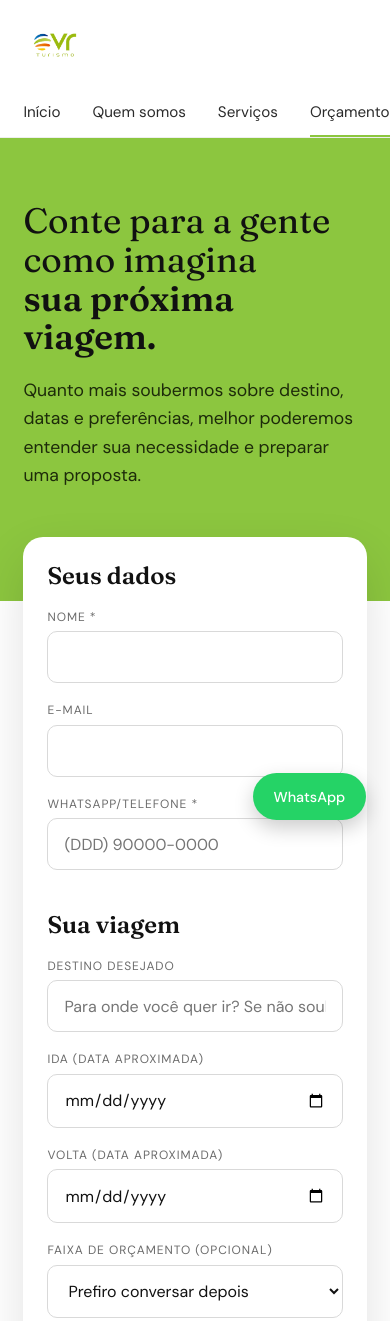
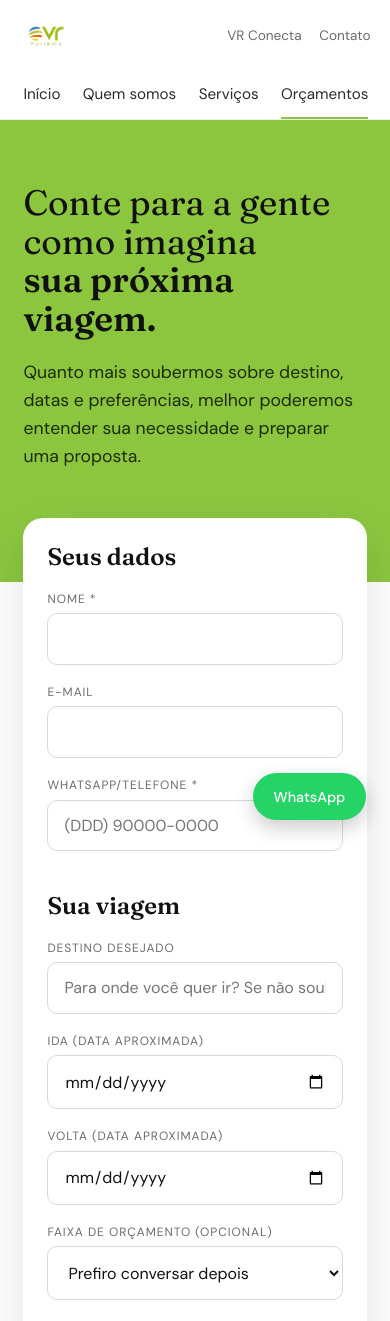
Before and after one commit to amandinha06/vr-turismo, a plain HTML site: page orcamento.html in a window 390 px wide. Shown: the top 1321 px of the page. Drawn offline with nearby package versions, Linux system fonts and the light colour scheme; a script that the page names is missing.

Commit message:
responsividade

```diff
--- a/css/style.css
+++ b/css/style.css
@@ -85,7 +85,6 @@ a { color: inherit; text-decoration: none; }
   .quote { grid-template-columns: 1fr 1fr; }
   .quote .field:first-child, .quote .btn { grid-column: 1 / -1; }
   .cards { grid-template-columns: 1fr; }
-  .header__links { display: none; }
 }
 
 :root { --green-text: #4a7316; }  /* verde escuro, legível como texto no branco */
@@ -660,3 +659,59 @@ a { color: inherit; text-decoration: none; }
 @media (max-width: 600px) {
   .trip__facts, .trip-cols { grid-template-columns: 1fr; }
 }
+
+/* ---------- Correções para Safari / iPhone ---------- */
+
+/* Nada de rolagem lateral (clip não quebra o menu fixo, ao contrário de hidden) */
+html, body { overflow-x: clip; }
+
+/* Deixa os campos encolherem dentro das grades */
+.field { min-width: 0; }
+.field input, .field select, .field textarea {
+  min-width: 0;
+  max-width: 100%;
+  font-size: 16px;  /* abaixo de 16px o iPhone dá zoom ao tocar no campo */
+}
+
+/* Campo de data: tira o visual cinza do iOS e dá altura mesmo vazio */
+.field input[type="date"] {
+  -webkit-appearance: none;
+  appearance: none;
+  display: block;
+  min-height: 3.1rem;
+  background-color: #fff;
+  text-align: left;
+}
+.field input[type="date"]::-webkit-date-and-time-value { text-align: left; }
+
+/* Grades que podem encolher (minmax(0, 1fr) em vez de 1fr) */
+.fields--3 { grid-template-columns: repeat(3, minmax(0, 1fr)); }
+
+@media (max-width: 900px) {
+  .quote { grid-template-columns: repeat(2, minmax(0, 1fr)); }
+  .fields--3 { grid-template-columns: minmax(0, 1fr); }
+}
+
+/* Telas bem estreitas: um campo por linha */
+@media (max-width: 480px) {
+  .quote { grid-template-columns: minmax(0, 1fr); padding: 1.4rem; }
+}
+
+/* ---------- Cabeçalho no celular ---------- */
+@media (max-width: 600px) {
+  .header__top { padding: .6rem 5vw; gap: 1rem; }
+  .header__logo { width: 52px; height: 52px; }
+  .header__links { display: flex; gap: 1.1rem; }  /* garante que os links apareçam, mesmo se a linha antiga continuar lá */
+  .header__links a { margin-left: 0; font-size: .85rem; white-space: nowrap; }
+}
+
+/* Menu de baixo: em telas de toque a barra de rolagem some (o dedo já rola) */
+@media (hover: none) {
+  .header__cats { scrollbar-width: none; }
+  .header__cats::-webkit-scrollbar { display: none; }
+}
+
+/* Em notebooks menores, aperta um pouco o menu para caber mais itens */
+@media (max-width: 1300px) {
+  .header__cats { gap: 1.4rem; }
+}
--- a/js/main.js
+++ b/js/main.js
@@ -23,6 +23,20 @@ function init() {
 
   const norm = (path) => path.replace(/index\.html$/, '');
   const formatDate = (iso) => (iso ? iso.split('-').reverse().join('/') : 'a definir');
+
+  // Datas: só de hoje em diante, e a volta nunca antes da ida
+  const hoje = () => new Date().toLocaleDateString('sv-SE');  // AAAA-MM-DD no horário local
+
+  function limitarDatas(ida, volta) {
+    ida.min = hoje();
+    volta.min = hoje();
+
+    ida.addEventListener('change', () => {
+      volta.min = ida.value || hoje();
+      // se a volta ficou antes da nova ida, limpa o campo
+      if (volta.value && volta.value < volta.min) volta.value = '';
+    });
+  }
 
   // Marca no menu a página atual
   const menuLinks = document.querySelectorAll('.header__cats a');
@@ -63,7 +77,7 @@ function init() {
   /* ---------- Formulário rápido da home ---------- */
   const quick = document.querySelector('.quote');
   if (quick) {
-    quick.elements.ida.addEventListener('change', (e) => { quick.elements.volta.min = e.target.value; });
+    limitarDatas(quick.elements.ida, quick.elements.volta);   // <-- troca 1
 
     quick.addEventListener('submit', (e) => {
       e.preventDefault();
@@ -87,7 +101,7 @@ function init() {
     const f = budget.elements;
     const val = (name) => f[name].value.trim();
 
-        // Veio de uma oferta? Preenche destino, tipo de viagem e mensagem
+    // Veio de uma oferta? Preenche destino, tipo de viagem e mensagem
     const params = new URLSearchParams(location.search);
     if (params.get('oferta')) {
       if (params.get('destino')) f.destino.value = params.get('destino');
@@ -99,7 +113,7 @@ function init() {
       f.mensagem.value = `Tenho interesse na oferta "${params.get('oferta')}".`;
     }
 
-    f.ida.addEventListener('change', (e) => { f.volta.min = e.target.value; });
+    limitarDatas(f.ida, f.volta);   // <-- troca 2
 
     budget.addEventListener('submit', (e) => {
       e.preventDefault();  // a validação nativa (campos obrigatórios) roda antes deste evento
```
